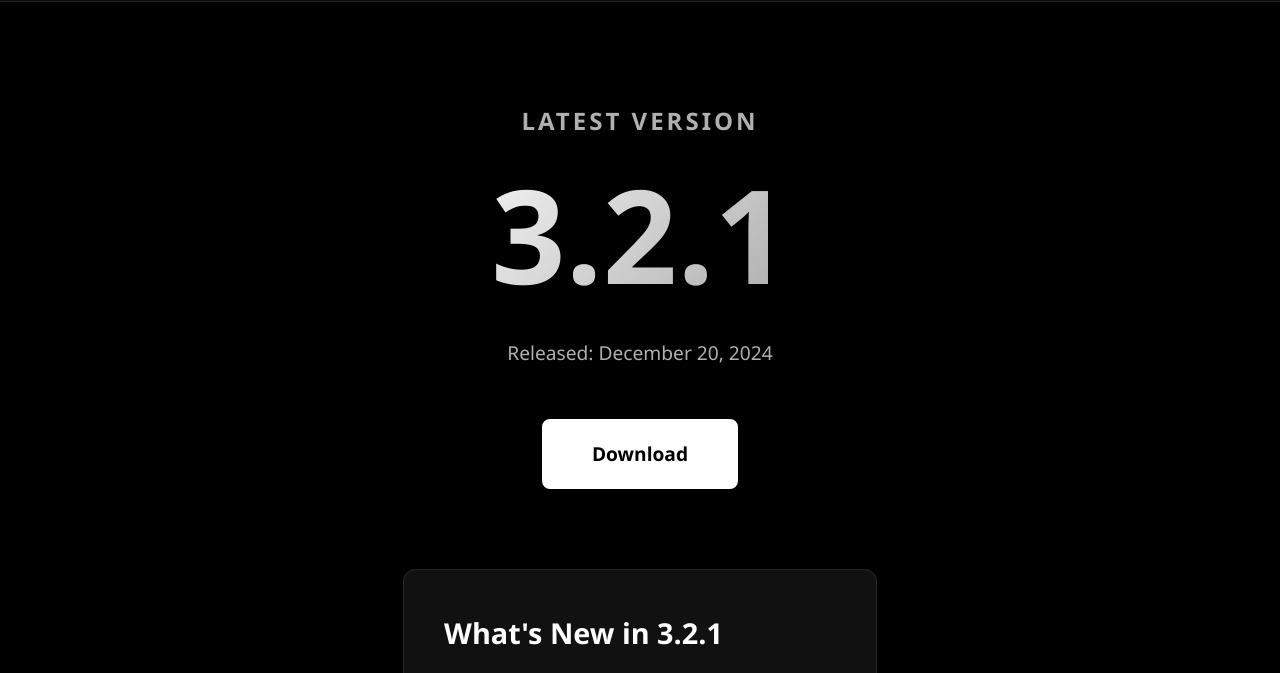
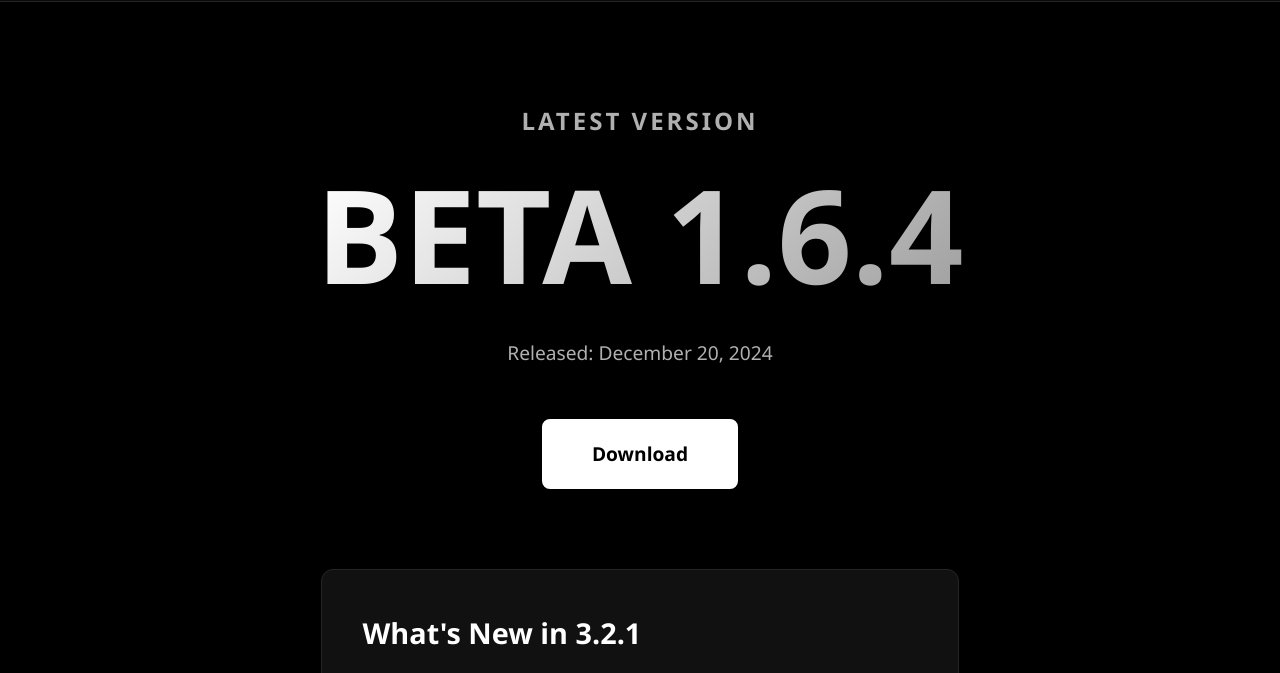
Before and after one commit to ExolyteStudio/BenthonCordCore, a plain HTML site: page latest.html in a window 1280 px wide. Shown: the part 77-750 px from the top of the page. Drawn offline with Linux system fonts and the light colour scheme.

Commit message:
Update latest.html

```diff
--- a/latest.html
+++ b/latest.html
@@ -27,7 +27,7 @@
         <div class="container">
             <div class="latest-version-content">
                 <h1 class="latest-label">Latest Version</h1>
-                <div class="version-number-display">3.2.1</div>
+                <div class="version-number-display">BETA 1.6.4</div>
                 <p class="version-release-date">Released: December 20, 2024</p>
                 <a href="download.html" class="btn btn-primary btn-large">Download</a>
 
```
